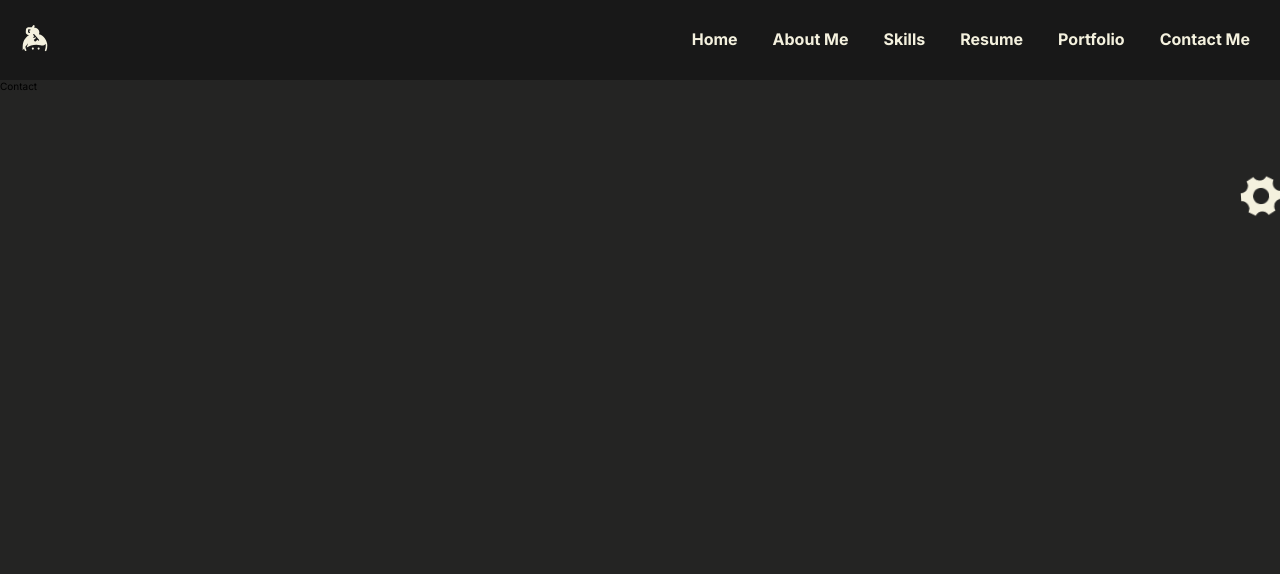
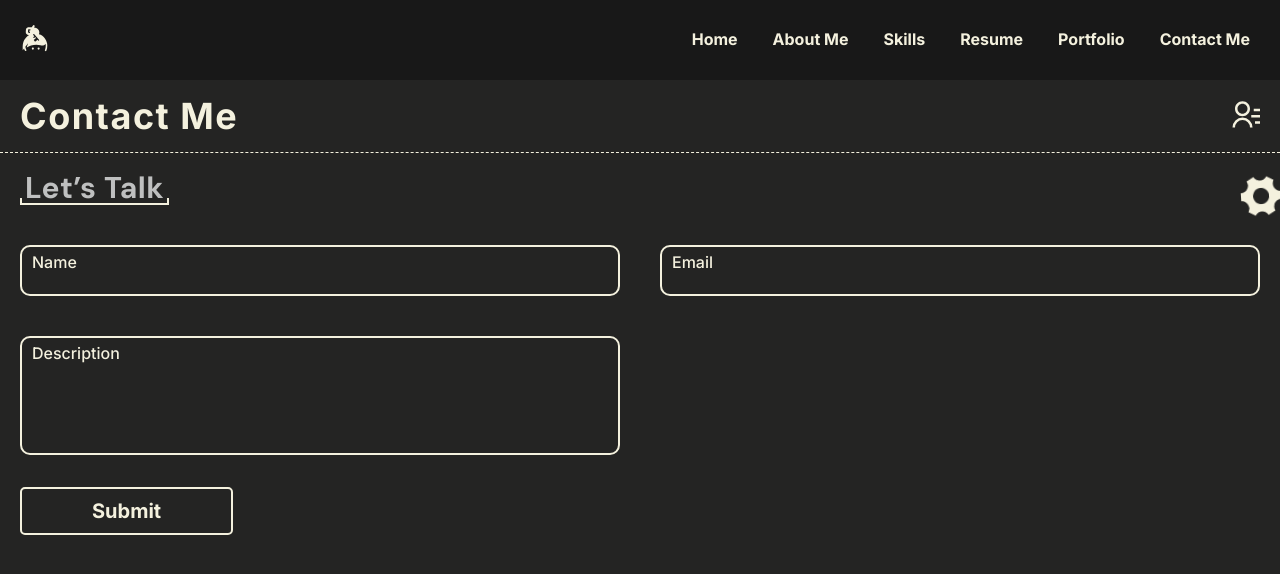
Before and after one commit to normanlinn/my-react-portfolio, a React (Create React App) app: page /contact in a window 1280 px wide. Shown: the top 574 px of the page. Built offline with nearby package versions, Linux system fonts and the light colour scheme.

Commit message:
update contact me component and clean up temp files

```diff
--- a/package.json
+++ b/package.json
@@ -1,6 +1,6 @@
 {
   "name": "portfolio",
-  "homepage": "https://normanlinn.github.io/my-react-portfolio",
+  "homepage": "https://normanlinn.github.io/my-react-portfolio/",
   "version": "0.1.0",
   "private": true,
   "dependencies": {
--- a/src/containers/contact/index.jsx
+++ b/src/containers/contact/index.jsx
@@ -1,7 +1,50 @@
+import PageHeaderContent from "../../components/PageHeaderContent";
+import { RiContactsLine } from "react-icons/ri";
 import "./style.scss";
 
 const Contact = () => {
-  return <div>Contact</div>;
+  return (
+    <section className="contact" id="contact">
+      <PageHeaderContent
+        title="contact me"
+        icon={<RiContactsLine size={30} />}
+      />
+      <div className="contact-content">
+        <h3 className="header-text">let’s talk</h3>
+        <div className="contact-form">
+          <div className="contact-form-controlsWrapper">
+            <div className="name-wrapper">
+              <input name="name" type="text" className="inputName" />
+              <label htmlFor="name" className="nameLbl">
+                name
+              </label>
+            </div>
+            <div className="email-wrapper">
+              <input name="email" type="text" className="inputEmail" />
+              <label htmlFor="email" className="emailLbl">
+                email
+              </label>
+            </div>
+            <div className="description-wrapper">
+              <textarea
+                name="description"
+                className="inputDescription"
+                type="text"
+                rows={"5"}
+                style={{ resize: "none" }}
+              />
+              <label htmlFor="description" className="descriptionLbl">
+                description
+              </label>
+            </div>
+          </div>
+          <div>
+            <button className="btnSubmit">submit</button>
+          </div>
+        </div>
+      </div>
+    </section>
+  );
 };
 
 export default Contact;
--- a/src/containers/contact/style.scss
+++ b/src/containers/contact/style.scss
@@ -0,0 +1,124 @@
+.contact {
+  &-content {
+    padding: 20px;
+
+    .header-text {
+      font-family: var(--font-base);
+      display: inline-block;
+      color: var(--selected-theme-sub-text-color);
+      font-size: 30px;
+      font-weight: 700;
+      line-height: 1rem;
+      letter-spacing: 0.5px;
+      position: relative;
+      text-transform: capitalize;
+      padding: 10px 5px;
+      border-bottom: 2px solid var(--selected-theme-main-color);
+    }
+
+    .header-text::before,
+    .header-text::after {
+      position: absolute;
+      content: "";
+      width: 2px;
+      height: 5px;
+      background-color: var(--selected-theme-main-color);
+      bottom: 0;
+    }
+
+    .header-text::before {
+      left: 0;
+    }
+
+    .header-text::after {
+      right: 0;
+    }
+  }
+
+  &-form {
+    margin-top: 40px;
+
+    &-controlsWrapper {
+      display: grid;
+      grid-template-columns: repeat(2, 1fr);
+      gap: 40px;
+      margin-bottom: 30px;
+
+      div {
+        position: relative;
+        .inputName,
+        .inputEmail,
+        .inputDescription {
+          font-family: var(--font-base);
+          font-weight: 700;
+          width: 100%;
+          border: 2px solid var(--selected-theme-main-color);
+          padding: 15px 10px;
+          position: relative;
+          z-index: 1;
+          background: transparent;
+          color: var(--selected-theme-main-color);
+          border-radius: 10px;
+        }
+
+        .nameLbl,
+        .emailLbl,
+        .descriptionLbl {
+          position: absolute;
+          font-weight: 500;
+          top: 7px;
+          left: 12px;
+          z-index: 0;
+          color: var(--selected-theme-main-color);
+          font-size: 16px;
+          text-transform: capitalize;
+          transition: all 0.5s ease;
+        }
+
+        .inputName:focus,
+        .inputEmail:focus,
+        .inputDescription:focus {
+          outline: none;
+        }
+
+        .inputName:focus + .nameLbl,
+        .inputEmail:focus + .emailLbl,
+        .inputDescription:focus + .descriptionLbl {
+          font-size: 18px;
+          top: -25px;
+          left: 0px;
+          transition: all 0.5s ease;
+        }
+      }
+    }
+
+    .btnSubmit {
+      cursor: pointer;
+      padding: 10px 70px;
+      background: transparent;
+      color: var(--selected-theme-main-color);
+      border: 2px solid var(--selected-theme-main-color);
+      border-radius: 5px;
+      font-size: 2rem;
+      font-weight: 700;
+      text-transform: capitalize;
+      outline: none;
+      transition: all 0.5s ease;
+    }
+
+    .btnSubmit:hover {
+      color: #000;
+      background-color: var(--selected-theme-main-color);
+    }
+  }
+}
+
+@media only screen and (max-width: 768px) {
+  .contact-form {
+    text-align: center;
+    &-controlsWrapper {
+      grid-template-columns: repeat(1, 1fr);
+      gap: 45px;
+    }
+  }
+}
```
Also changed, not shown: src/reportWebVitals.js (deleted, +0 -13 lines), src/setupTests.js (deleted, +0 -5 lines), src/logo.svg (deleted).
